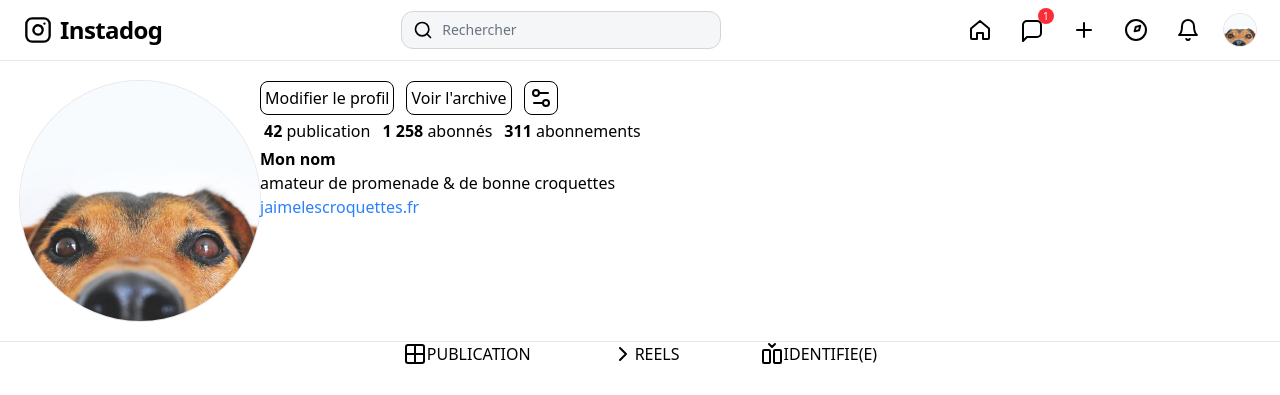
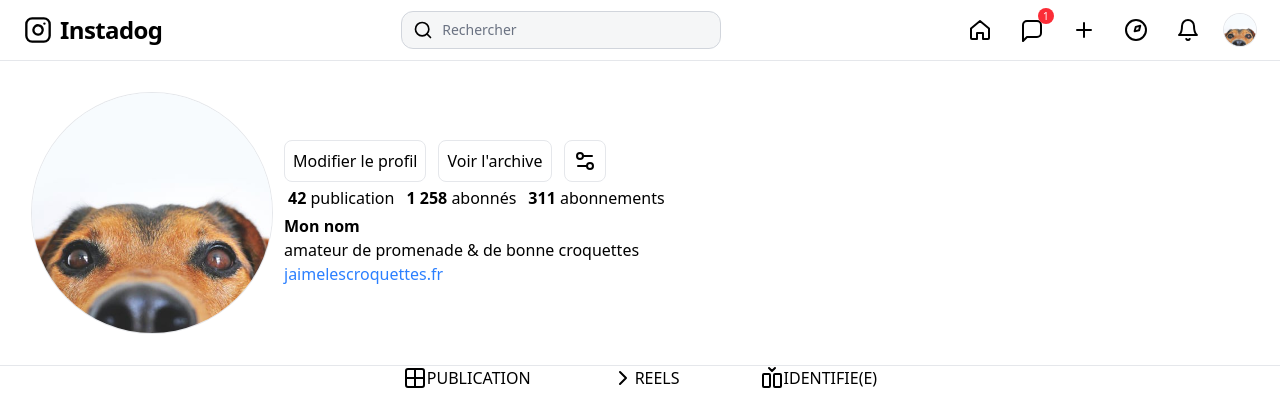
Before and after one commit to mylanbrasierpro-a11y/Profil-instadog, a website: page index.html in a window 1280 px wide. Shown: the top 395 px of the page. Drawn offline with Linux system fonts and the light colour scheme.

Commit message:
correctif section profil

```diff
--- a/index.html
+++ b/index.html
@@ -54,15 +54,16 @@
         </nav>
       </div>
       </header>
+      <!-- Start Main -->
       <main class="mx-auto container">
         <section class="border-b border-gray-200 p-5">
-            <div class="flex align-middle">
-                <img src="assets/img/profil.jpg" alt="" class="h-60 w-60 object-cover rounded-full ring-1 ring-gray-200" >
+            <div class="flex justify-baseline items-center">
+                <img src="assets/img/profil.jpg" alt="" class="h-60 w-60 object-cover rounded-full ring-1 ring-gray-200 m-3" >
                 <div>
                     <div class="flex gap-3">
-                        <a href="" class="border border-1 border-black rounded-[8px] p-1 ">Modifier le profil</a>
-                        <a href="" class="border border-1 border-black rounded-[8px] p-1">Voir l'archive</a>
-                        <a href="" class="border border-1 border-black rounded-[8px] p-1"><svg xmlns="http://www.w3.org/2000/svg" width="24" height="24" viewBox="0 0 24 24" fill="none" stroke="currentColor" stroke-width="2" stroke-linecap="round" stroke-linejoin="round" class="lucide lucide-settings2-icon lucide-settings-2"><path d="M14 17H5"/><path d="M19 7h-9"/><circle cx="17" cy="17" r="3"/><circle cx="7" cy="7" r="3"/></svg></a>
+                        <a href="" class="border border-gray-200 rounded-lg p-2 ">Modifier le profil</a>
+                        <a href="" class="border border-gray-200 rounded-lg p-2">Voir l'archive</a>
+                        <a href="" class="border border-gray-200 rounded-lg p-2"><svg xmlns="http://www.w3.org/2000/svg" width="24" height="24" viewBox="0 0 24 24" fill="none" stroke="currentColor" stroke-width="2" stroke-linecap="round" stroke-linejoin="round" class="lucide lucide-settings2-icon lucide-settings-2"><path d="M14 17H5"/><path d="M19 7h-9"/><circle cx="17" cy="17" r="3"/><circle cx="7" cy="7" r="3"/></svg></a>
                     </div>
                     <div class="flex m-1 gap-3">
                         <p><strong>42</strong> publication</p>
@@ -80,8 +81,8 @@
             </div>
         </section>
         <section>
-            <div class="flex justify-center gap-20">
-                <div class="flex border-t-sky-100 border-gray-200 hover:border-t-2 ">
+            <div class="flex justify-center gap-20 text-black">
+                <div class="flex border-t-sky-100 border-gray-200 hover:border-t-2">
                     <svg xmlns="http://www.w3.org/2000/svg" width="24" height="24" viewBox="0 0 24 24" fill="none" stroke="currentColor" stroke-width="2" stroke-linecap="round" stroke-linejoin="round" class="lucide lucide-grid2x2-icon lucide-grid-2x2"><path d="M12 3v18"/><path d="M3 12h18"/><rect x="3" y="3" width="18" height="18" rx="2"/></svg>
                     <p>PUBLICATION</p>
                 </div>
@@ -103,6 +104,7 @@
             </div>
         </section>
       </main>
+      <!-- Start Footer -->
       <footer class="container mx-auto">
         <nav>
             <ul class="flex gap-7 text-gray-400">
```
Also changed, not shown: assets/css/style.css.
